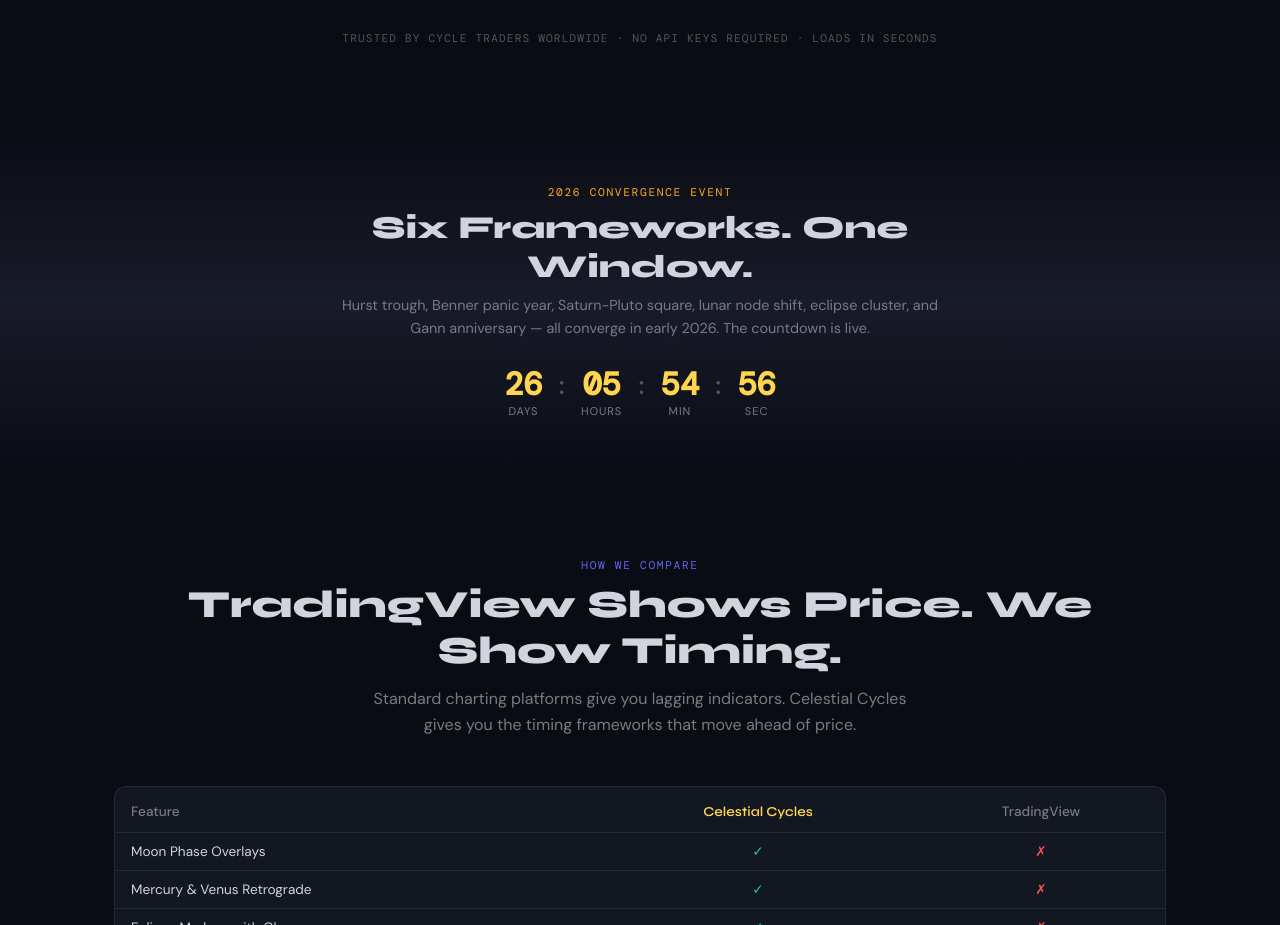
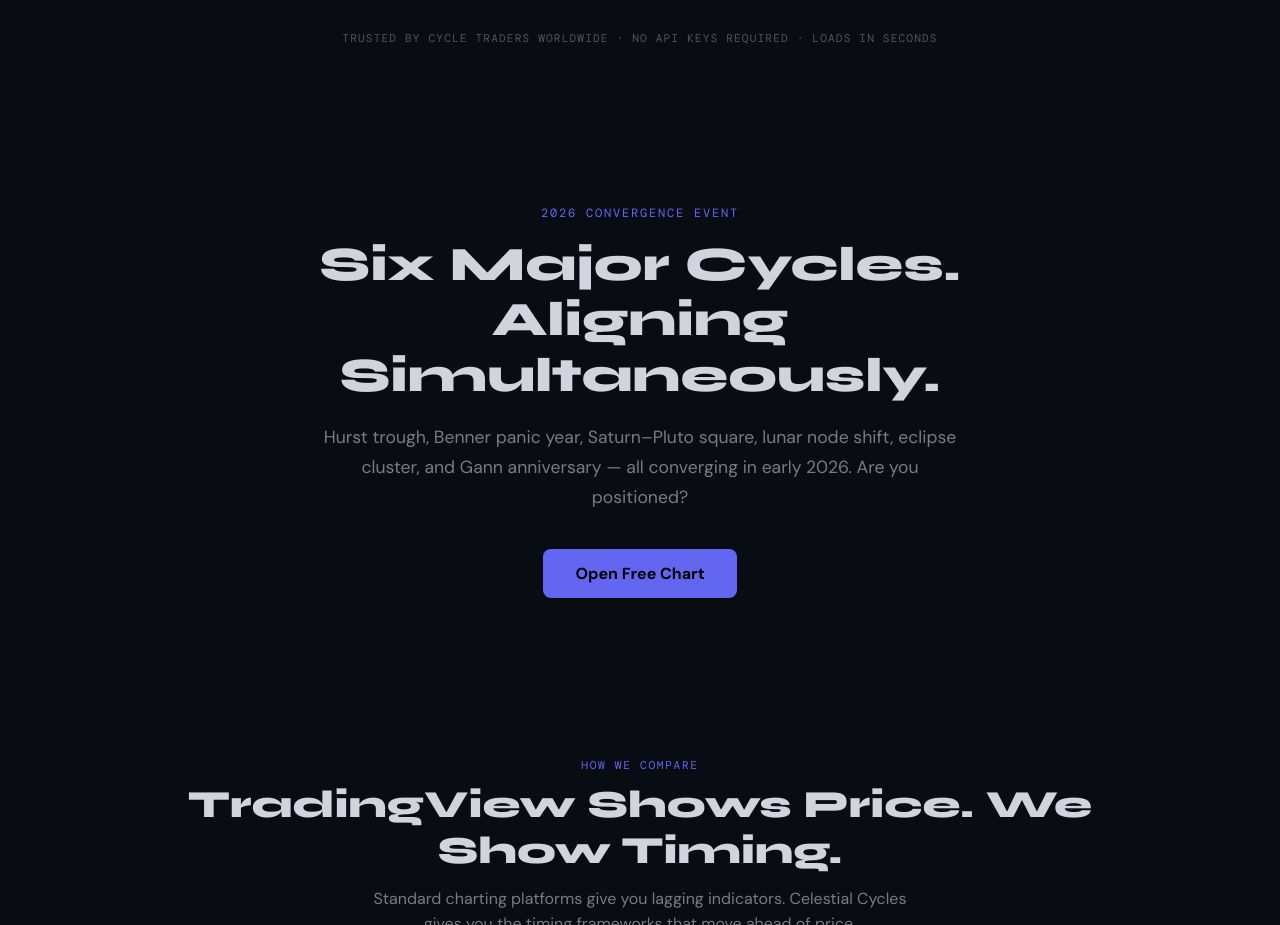
Before and after one commit to WyckoffSniper/celestial-cycles-landing, a React (Vite) app: page / in a window 1280 px wide. Shown: the part 862-1787 px from the top of the page. Built offline with nearby package versions, Linux system fonts and the light colour scheme.

Commit message:
feat: replace countdown timer with static 2026 convergence callout
Co-Authored-By: Claude Opus 4.6 <noreply@anthropic.com>

```diff
--- a/src/App.jsx
+++ b/src/App.jsx
@@ -34,7 +34,6 @@ const F = {
 };
 
 const APP_URL = 'https://cycles.wyckofflabs.com';
-const LAUNCH_DATE = new Date('2026-04-01T00:00:00Z');
 
 /* ═══════════════════════════════════════════
    FONT INJECTOR
@@ -51,43 +50,6 @@ function FontInjector() {
   return null;
 }
 
-/* ═══════════════════════════════════════════
-   COUNTDOWN TIMER
-   ═══════════════════════════════════════════ */
-function Countdown() {
-  const [now, setNow] = useState(Date.now());
-  useEffect(() => {
-    const id = setInterval(() => setNow(Date.now()), 1000);
-    return () => clearInterval(id);
-  }, []);
-
-  const diff = Math.max(0, LAUNCH_DATE - now);
-  const d = Math.floor(diff / 86400000);
-  const h = Math.floor((diff % 86400000) / 3600000);
-  const m = Math.floor((diff % 3600000) / 60000);
-  const s = Math.floor((diff % 60000) / 1000);
-
-  const unit = (val, label) => (
-    <div style={{ textAlign: 'center' }}>
-      <div style={{
-        fontFamily: F.mono, fontSize: '2rem', fontWeight: 700,
-        color: C.gold, lineHeight: 1,
-      }}>{String(val).padStart(2, '0')}</div>
-      <div style={{
-        fontFamily: F.body, fontSize: '0.7rem', color: C.textSec,
-        textTransform: 'uppercase', letterSpacing: '0.08em', marginTop: 4,
-      }}>{label}</div>
-    </div>
-  );
-
-  const sep = <span style={{ fontFamily: F.mono, fontSize: '1.5rem', color: C.textMuted, alignSelf: 'flex-start', marginTop: 2 }}>:</span>;
-
-  return (
-    <div style={{ display: 'flex', gap: 12, alignItems: 'center', justifyContent: 'center' }}>
-      {unit(d, 'Days')}{sep}{unit(h, 'Hours')}{sep}{unit(m, 'Min')}{sep}{unit(s, 'Sec')}
-    </div>
-  );
-}
 
 /* ═══════════════════════════════════════════
    MINI CHART (seeded deterministic SVG)
@@ -775,29 +737,21 @@ function LandingPage() {
       </Section>
 
       {/* ══════════════════════════════════════
-         2. CONVERGENCE (countdown)
+         2. CONVERGENCE CALLOUT
          ══════════════════════════════════════ */}
-      <section style={{
-        background: `linear-gradient(180deg, ${C.bg} 0%, ${C.bgPanel} 50%, ${C.bg} 100%)`,
-        padding: '60px 24px',
-      }}>
-        <div style={{ maxWidth: 600, margin: '0 auto', textAlign: 'center' }}>
-          <div style={{
-            fontFamily: F.mono, fontSize: '0.7rem', color: C.orange,
-            textTransform: 'uppercase', letterSpacing: '0.15em', marginBottom: 10,
-          }}>2026 Convergence Event</div>
-          <h2 style={{
-            fontFamily: F.display, fontSize: 'clamp(1.4rem, 3.5vw, 2rem)',
-            fontWeight: 800, color: C.text, marginBottom: 8, lineHeight: 1.2,
-          }}>Six Frameworks. One Window.</h2>
-          <p style={{
-            fontFamily: F.body, fontSize: '0.9rem', color: C.textSec, marginBottom: 28, lineHeight: 1.6,
-          }}>
-            Hurst trough, Benner panic year, Saturn-Pluto square, lunar node shift, eclipse cluster,
-            and Gann anniversary &mdash; all converge in early 2026. The countdown is live.
-          </p>
-          <Countdown />
+      <section style={{ textAlign: 'center', padding: '80px 24px', maxWidth: 700, margin: '0 auto' }}>
+        <div style={{ fontFamily: F.mono, fontSize: '0.75rem', letterSpacing: '0.15em', color: C.accent, textTransform: 'uppercase', marginBottom: 16 }}>
+          2026 Convergence Event
         </div>
+        <h2 style={{ fontFamily: F.display, fontSize: 'clamp(2rem, 5vw, 3rem)', fontWeight: 800, color: C.text, marginBottom: 20, lineHeight: 1.15 }}>
+          Six Major Cycles.<br />Aligning Simultaneously.
+        </h2>
+        <p style={{ fontFamily: F.body, color: C.textSec, fontSize: '1.1rem', lineHeight: 1.7, marginBottom: 36 }}>
+          Hurst trough, Benner panic year, Saturn{'\u2013'}Pluto square, lunar node shift, eclipse cluster, and Gann anniversary {'\u2014'} all converging in early 2026. Are you positioned?
+        </p>
+        <a href={APP_URL} target="_blank" rel="noopener noreferrer" style={{ display: 'inline-block', background: C.accent, color: '#000', fontFamily: F.body, fontWeight: 700, padding: '14px 32px', borderRadius: 8, fontSize: '1rem', textDecoration: 'none' }}>
+          Open Free Chart
+        </a>
       </section>
 
       {/* ══════════════════════════════════════
```
